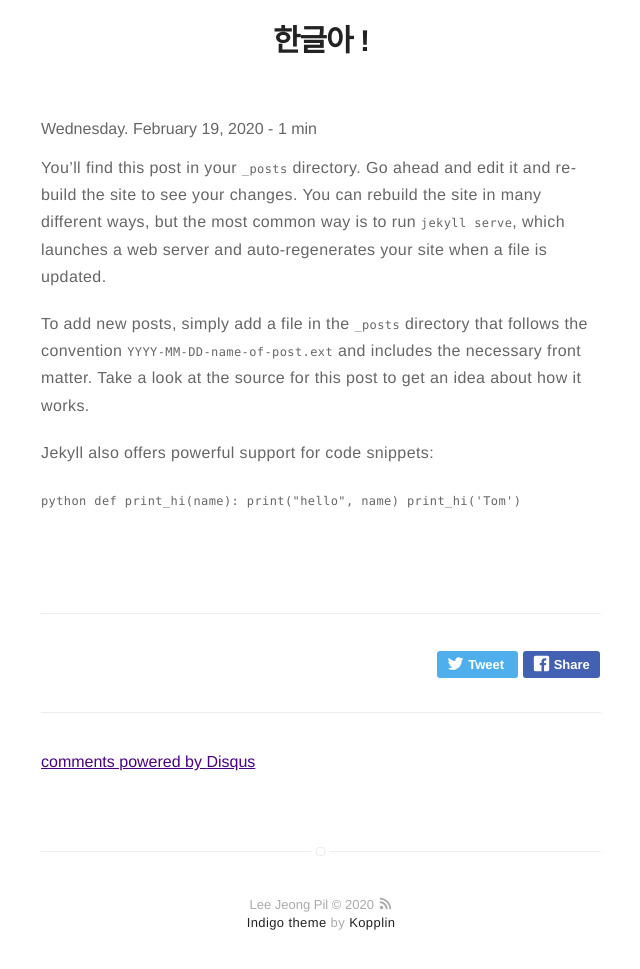
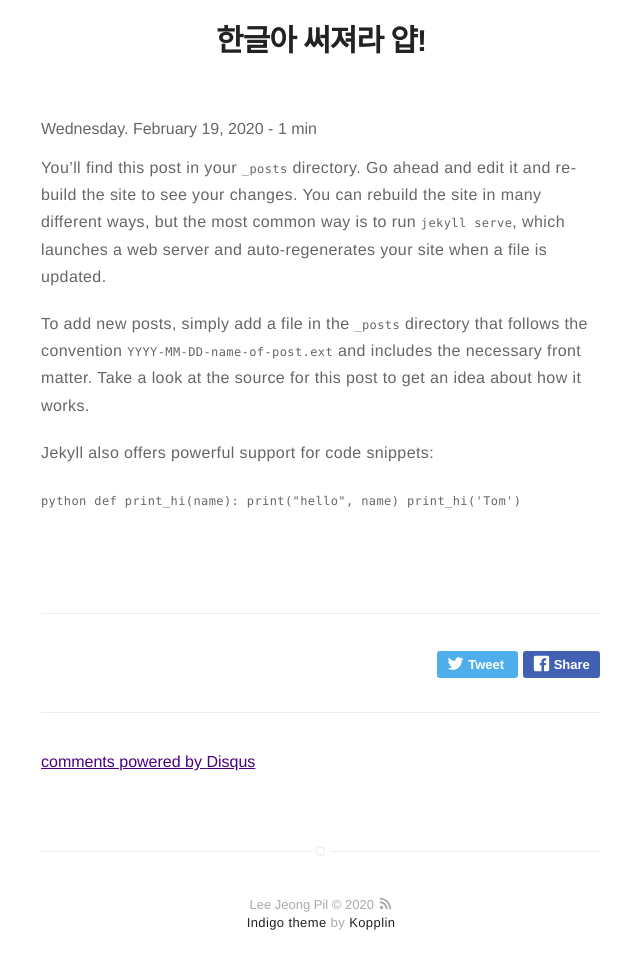
Before and after one commit to pil9/pil9.github.io, a Jekyll site: the page built from _posts/2020-02-19-first-post.md, in a window 1280 px wide, cut to the strip 229-1223 px from the top of the page. Shown: the top 969 px of the strip, without its empty margins (319-959 px from the left). Built offline with Jekyll 4.4.1, drawn with Linux system fonts in a browser that asks for light colours; our own code applies the rules of GitHub Pages for plain Markdown files.

Commit message:
Update 2020-02-19-first-post.md

```diff
--- a/_posts/2020-02-19-first-post.md
+++ b/_posts/2020-02-19-first-post.md
@@ -1,5 +1,5 @@
 ---
-title: "한글아 !"
+title: "한글아 써져라 얍!"
 date: 2020-02-19 08:26:28 -0400
 categories: jekyll update
 ---
```
